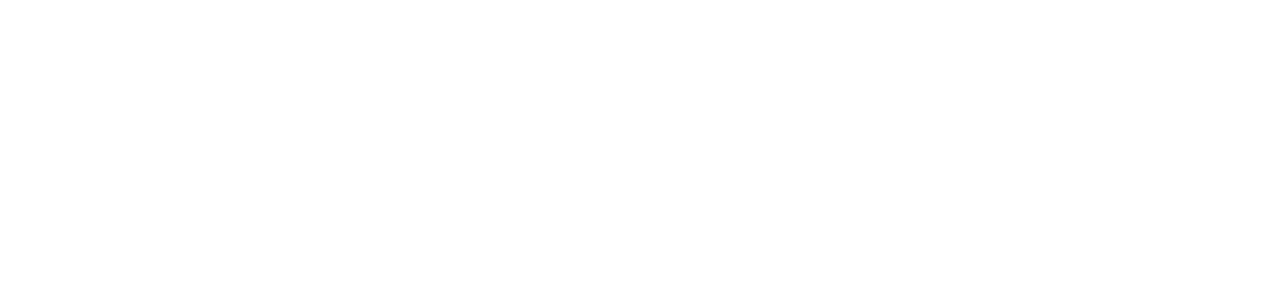
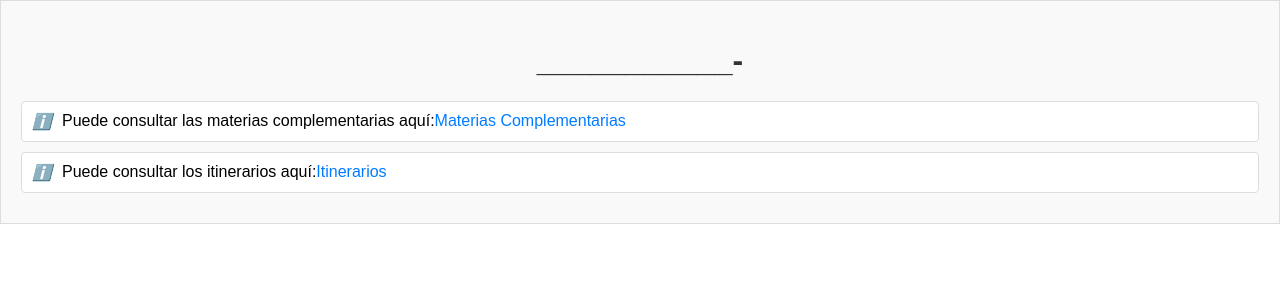
Before and after one commit to FabrazJ/Front2015_K, a React (Create React App) app: page / in a window 1280 px wide. Shown: the top 300 px of the page. Built offline with nearby package versions, Linux system fonts and the light colour scheme.

Commit message:
Agregando no ejecutar

```diff
--- a/src/App.css
+++ b/src/App.css
@@ -7,7 +7,6 @@
 h1 {
   color: #333;
 }
-
 
 .App-logo {
   height: 40vmin;
--- a/src/App.js
+++ b/src/App.js
@@ -1,11 +1,10 @@
 import './App.css';
 import React from 'react';
-import material from './components/material';
-
+import Material from './components/Material';
 const App = () => {
   return (
     <div className="App">
-      <material />
+      <Material />
     </div>
   );
 };
--- a/src/components/CSubject.js
+++ b/src/components/CSubject.js
@@ -1,4 +1,4 @@
-// src/components/ComplementarySubjects.js
+// src/components/CSubject.js
 import React from 'react';
 
 const CSubject = () => {
--- a/src/components/itineraries.js
+++ b/src/components/itineraries.js
@@ -1,7 +1,7 @@
-// src/components/itineraries.js
+// src/components/Itineraries.js
 import React from 'react';
 
-const itineraries = () => {
+const Itineraries = () => {
   return (
     <div className="itineraries">
       <i className="info-icon">ℹ️</i>
@@ -13,4 +13,4 @@
   );
 };
 
-export default itineraries;
+export default Itineraries;
--- a/src/components/material.js
+++ b/src/components/material.js
@@ -1,16 +1,17 @@
-// src/components/Geology.js
+// src/components/material.js
 import React from 'react';
 import CSubject from './CSubject';
-import itineraries from './itineraries';
+import Itineraries from './Itineraries';
+// Styles
 import '../style/prueba.css'
-const material = () => {
+const Material = () => {
   return (
     <div className="material-container">
-      <h1>Geología</h1>
+      <h1>___________-</h1>
       <CSubject />
-      < itineraries/>
+      <Itineraries/>
     </div>
   );
 };
 
-export default material;
+export default Material;
--- a/src/index.js
+++ b/src/index.js
@@ -2,6 +2,8 @@
 import ReactDOM from 'react-dom/client';
 import './index.css';
 import App from './App';
+import material from './components/Material';
+
 import reportWebVitals from './reportWebVitals';
 
 const root = ReactDOM.createRoot(document.getElementById('root'));
```
